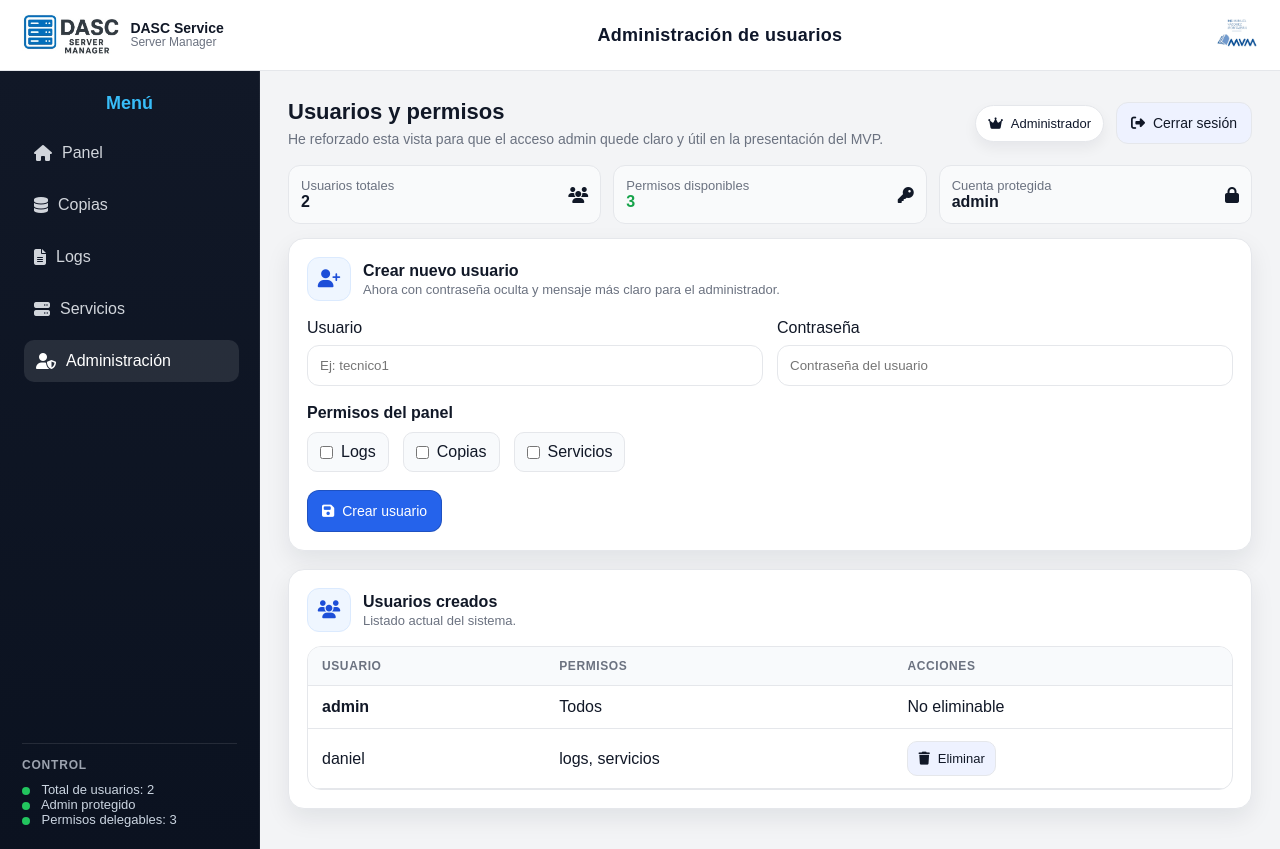
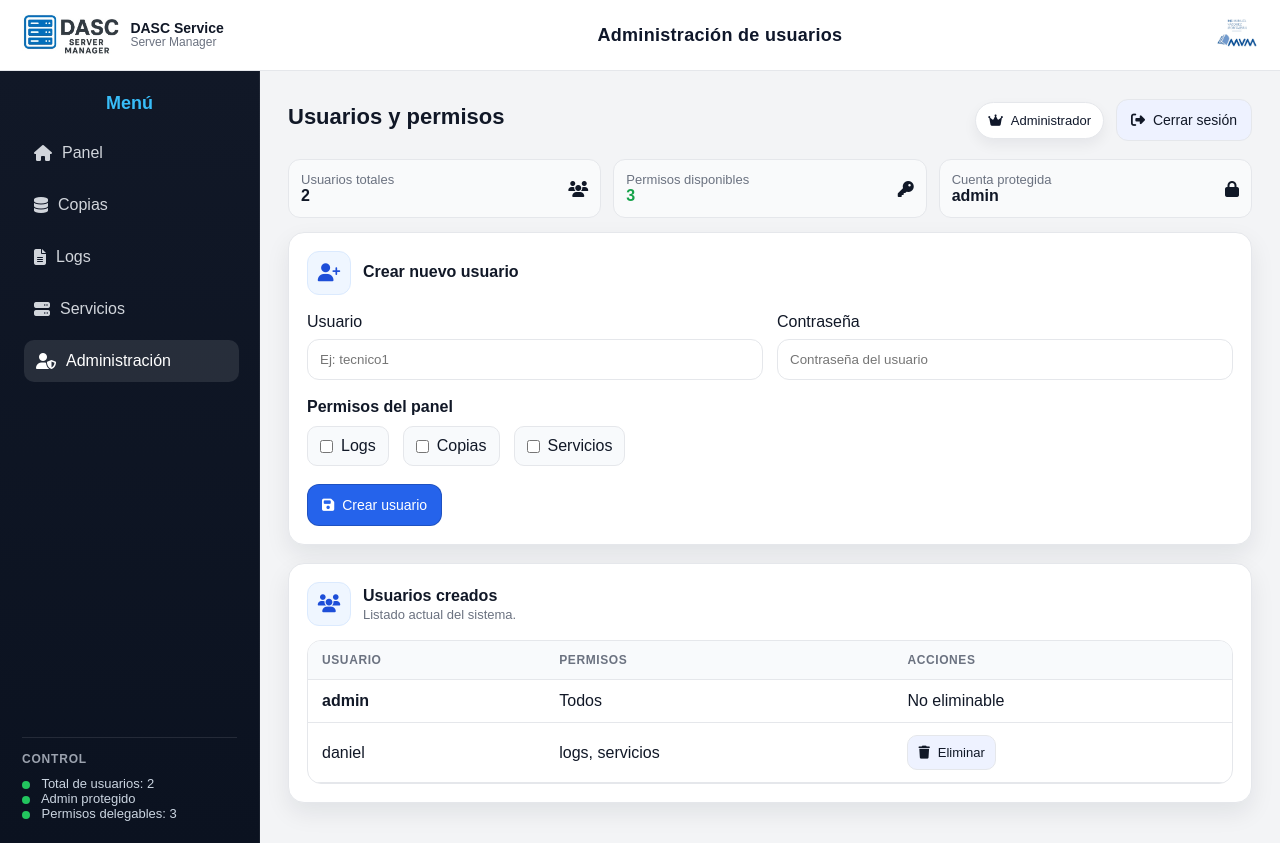
Before and after one commit to scolmena10/dasc-server-manager, a FastAPI app: page /admin/usuarios in a window 1280 px wide. Run offline with FastAPI, Linux system fonts and the light colour scheme; the visitor is signed in with stand-in values (Sample User, id 1).

Commit message:
Update admin_users.html

```diff
--- a/deploy/api/package/templates/admin_users.html
+++ b/deploy/api/package/templates/admin_users.html
@@ -92,7 +92,6 @@
     <div class="topbar">
       <div>
         <h2 class="page-title">Usuarios y permisos</h2>
-        <p class="page-subtitle">He reforzado esta vista para que el acceso admin quede claro y útil en la presentación del MVP.</p>
       </div>
       <div class="topbar-actions">
         <div class="status-pill"><i class="fa-solid fa-crown"></i> Administrador</div>
@@ -113,7 +112,6 @@
         <div class="card-icon"><i class="fa-solid fa-user-plus"></i></div>
         <div class="card-title">
           <h3>Crear nuevo usuario</h3>
-          <p>Ahora con contraseña oculta y mensaje más claro para el administrador.</p>
         </div>
       </div>
 
```
